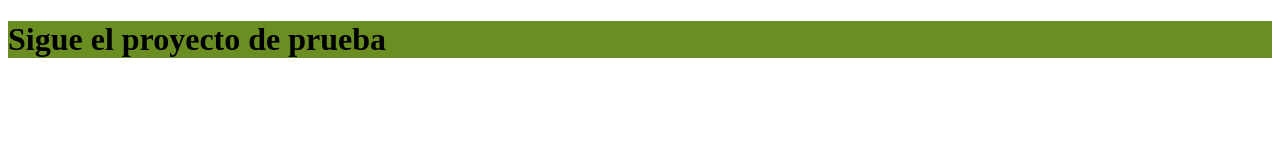
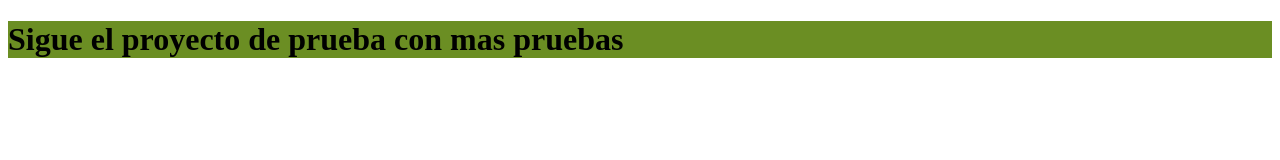
Before and after one commit to federicopacheco1985/cursada-coder-js, a plain HTML site: page index.html in a window 1280 px wide. Drawn offline with Linux system fonts and the light colour scheme.

Commit message:
Tercer commit

```diff
--- a/index.html
+++ b/index.html
@@ -8,6 +8,6 @@
     <script src="./js/script.js"></script>
 </head>
 <body>
-    <h1>Sigue el proyecto de prueba</h1>
+    <h1>Sigue el proyecto de prueba con mas pruebas</h1>
 </body>
 </html>
```
